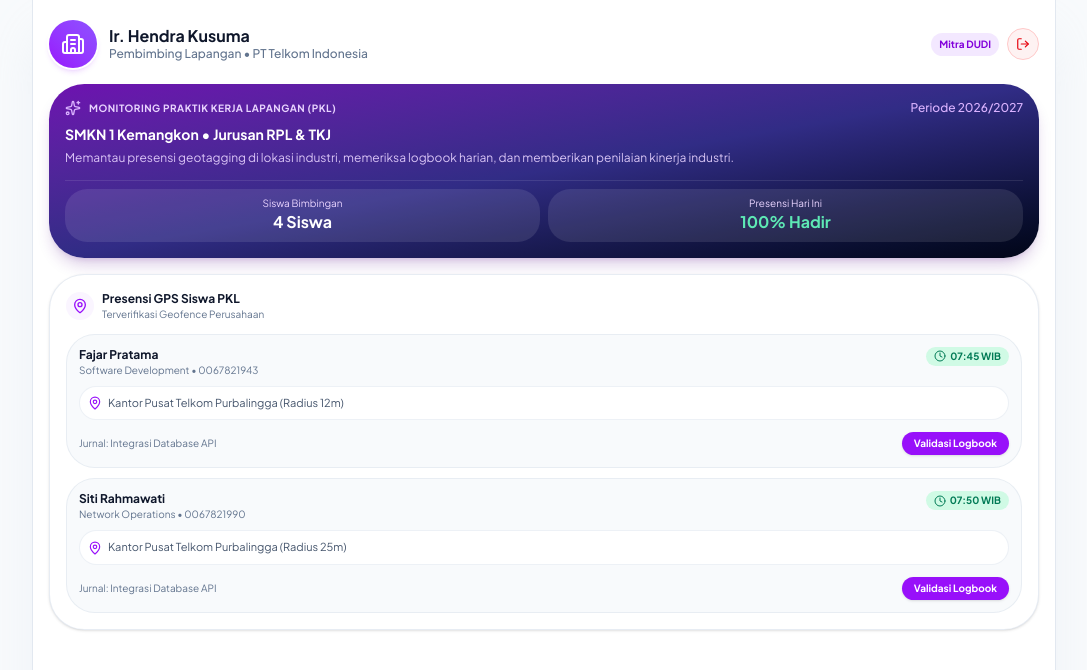
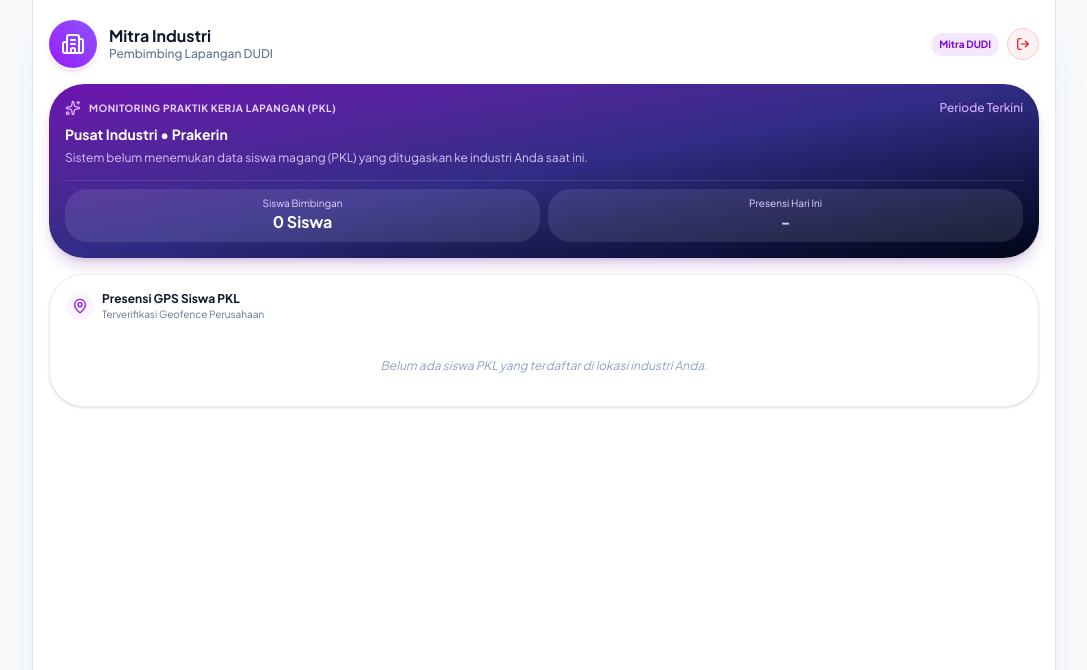
Before and after one commit to yafetyafet/pelita-lms, a Next.js app: page /dudi in a window 1280 px wide. Shown: the top 670 px of the page, without its empty margins (96-1183 px from the left). Built offline with nearby package versions, Linux system fonts and the light colour scheme.

Commit message:
fix: completely remove all remaining dummy text and hardcoded ui across all roles

```diff
--- a/src/app/dudi/page.tsx
+++ b/src/app/dudi/page.tsx
@@ -1,33 +1,15 @@
 "use client"
 
-import React, { useState } from "react"
+import React from "react"
 import Link from "next/link"
 import {
   Building2,
   MapPin,
-  FileSpreadsheet,
-  Award,
-  CheckCircle2,
-  UserCheck,
-  Clock,
-  Calendar,
-  ChevronRight,
   Sparkles,
   LogOut
 } from "lucide-react"
 
 export default function DudiDashboard() {
-  const [approvedList, setApprovedList] = useState<string[]>([])
-
-  const handleApprove = (name: string) => {
-    setApprovedList((prev) => [...prev, name])
-  }
-
-  const pklStudents = [
-    { name: "Fajar Pratama", nisn: "0067821943", divisi: "Software Development", time: "07:45 WIB", status: "Presensi Tepat Waktu", distance: "Kantor Pusat Telkom Purbalingga (Radius 12m)" },
-    { name: "Siti Rahmawati", nisn: "0067821990", divisi: "Network Operations", time: "07:50 WIB", status: "Presensi Tepat Waktu", distance: "Kantor Pusat Telkom Purbalingga (Radius 25m)" },
-  ]
-
   return (
     <div className="flex flex-col gap-4 p-4">
       {/* Header Profile Mitra DUDI */}
@@ -38,9 +20,9 @@ export default function DudiDashboard() {
           </div>
           <div>
             <div className="flex items-center gap-1.5">
-              <h2 className="text-base font-bold text-slate-900 leading-tight">Ir. Hendra Kusuma</h2>
+              <h2 className="text-base font-bold text-slate-900 leading-tight">Mitra Industri</h2>
             </div>
-            <p className="text-xs text-slate-500 font-medium">Pembimbing Lapangan • PT Telkom Indonesia</p>
+            <p className="text-xs text-slate-500 font-medium">Pembimbing Lapangan DUDI</p>
           </div>
         </div>
 
@@ -67,20 +49,20 @@ export default function DudiDashboard() {
               Monitoring Praktik Kerja Lapangan (PKL)
             </span>
           </div>
-          <span className="text-xs text-purple-300 font-medium">Periode 2026/2027</span>
+          <span className="text-xs text-purple-300 font-medium">Periode Terkini</span>
         </div>
-        <h3 className="text-sm font-bold text-white mb-1">SMKN 1 Kemangkon • Jurusan RPL & TKJ</h3>
+        <h3 className="text-sm font-bold text-white mb-1">Pusat Industri • Prakerin</h3>
         <p className="text-xs text-purple-200/90 leading-relaxed mb-3">
-          Memantau presensi geotagging di lokasi industri, memeriksa logbook harian, dan memberikan penilaian kinerja industri.
+          Sistem belum menemukan data siswa magang (PKL) yang ditugaskan ke industri Anda saat ini.
         </p>
         <div className="grid grid-cols-2 gap-2 text-xs pt-2 border-t border-white/10">
           <div className="bg-white/10 rounded-xl p-2 text-center">
             <span className="text-[10px] text-purple-200 block">Siswa Bimbingan</span>
-            <span className="text-base font-bold text-white">4 Siswa</span>
+            <span className="text-base font-bold text-white">0 Siswa</span>
           </div>
           <div className="bg-white/10 rounded-xl p-2 text-center">
             <span className="text-[10px] text-purple-200 block">Presensi Hari Ini</span>
-            <span className="text-base font-bold text-emerald-300">100% Hadir</span>
+            <span className="text-base font-bold text-slate-300">-</span>
           </div>
         </div>
       </div>
@@ -99,46 +81,8 @@ export default function DudiDashboard() {
           </div>
         </div>
 
-        <div className="flex flex-col gap-2.5">
-          {pklStudents.map((s) => {
-            const isApproved = approvedList.includes(s.name)
-
-            return (
-              <div key={s.name} className="p-3 rounded-2xl bg-slate-50 border border-slate-200/70 flex flex-col gap-2">
-                <div className="flex items-start justify-between">
-                  <div>
-                    <h4 className="text-xs font-bold text-slate-900">{s.name}</h4>
-                    <p className="text-[10px] text-slate-500">{s.divisi} • {s.nisn}</p>
-                  </div>
-                  <span className="text-[10px] font-bold text-emerald-700 bg-emerald-100 px-2 py-0.5 rounded-md flex items-center gap-1">
-                    <Clock className="w-3 h-3" />
-                    {s.time}
-                  </span>
-                </div>
-
-                <div className="flex items-center gap-1.5 text-[11px] text-slate-600 bg-white p-2 rounded-xl border border-slate-200/60">
-                  <MapPin className="w-3.5 h-3.5 text-purple-600 shrink-0" />
-                  <span className="truncate">{s.distance}</span>
-                </div>
-
-                <div className="flex items-center justify-between pt-1">
-                  <span className="text-[10px] text-slate-500">Jurnal: Integrasi Database API</span>
-                  {isApproved ? (
-                    <span className="text-[10px] font-bold text-emerald-600 flex items-center gap-1">
-                      <CheckCircle2 className="w-3.5 h-3.5" /> Disetujui
-                    </span>
-                  ) : (
-                    <button
-                      onClick={() => handleApprove(s.name)}
-                      className="px-3 py-1 rounded-lg bg-purple-600 hover:bg-purple-700 text-white font-bold text-[10px] shadow-sm transition"
-                    >
-                      Validasi Logbook
-                    </button>
-                  )}
-                </div>
-              </div>
-            )
-          })}
+        <div className="flex flex-col gap-2.5 mt-2">
+           <div className="text-center text-xs text-slate-400 italic py-4">Belum ada siswa PKL yang terdaftar di lokasi industri Anda.</div>
         </div>
       </div>
     </div>
--- a/src/app/student/page.tsx
+++ b/src/app/student/page.tsx
@@ -171,9 +171,9 @@ export default function StudentDashboard() {
           </div>
           <div>
             <div className="flex items-center gap-1.5">
-              <h2 className="text-base font-bold text-slate-900 leading-tight">Fajar Pratama</h2>
+              <h2 className="text-base font-bold text-slate-900 leading-tight">Profil Siswa</h2>
               <span className="text-[10px] bg-blue-100 text-blue-700 font-bold px-1.5 py-0.5 rounded-md">
-                XII RPL 1
+                Belum Ada Rombel
               </span>
             </div>
             <p className="text-xs text-slate-500 font-medium">SMKN 1 Kemangkon • TA 2026/2027</p>
@@ -235,7 +235,7 @@ export default function StudentDashboard() {
           </div>
           <div className="flex items-center justify-between text-blue-200 text-[11px]">
             <span>Radius Validasi:</span>
-            <span className="font-mono text-emerald-300 font-bold">18 Meter (Dalam Area)</span>
+            <span className="font-mono text-emerald-300 font-bold">Harap buka Detail GPS untuk memverifikasi lokasi</span>
           </div>
         </div>
 
@@ -292,8 +292,8 @@ export default function StudentDashboard() {
       <div className="grid grid-cols-3 gap-2.5">
         <Link href="/student/attendance" className="bg-white rounded-2xl p-3 border border-slate-200/80 shadow-sm flex flex-col items-center text-center hover:border-blue-300 transition">
           <span className="text-[11px] font-semibold text-slate-500">Kehadiran</span>
-          <span className="text-lg font-bold text-slate-900 mt-0.5">98.5%</span>
-          <span className="text-[10px] font-medium text-emerald-600 mt-0.5">Sangat Baik</span>
+          <span className="text-lg font-bold text-slate-900 mt-0.5">-</span>
+          <span className="text-[10px] font-medium text-emerald-600 mt-0.5">Data Kosong</span>
         </Link>
 
         <Link href="/student/discipline" className="bg-white rounded-2xl p-3 border border-slate-200/80 shadow-sm flex flex-col items-center text-center hover:border-blue-300 transition">
@@ -374,7 +374,7 @@ export default function StudentDashboard() {
 
             <div className="flex-1 pr-14">
               <h4 className="text-xs font-bold text-slate-900">
-                Pemrograman Web & Perangkat Bergerak
+                PemrogrData Kosong Web & Perangkat Bergerak
               </h4>
               <p className="text-[11px] text-slate-500 mt-0.5">Bpk. Kurniawan S, S.Kom</p>
 
@@ -434,8 +434,8 @@ export default function StudentDashboard() {
             <div className="flex flex-col gap-2 max-h-60 overflow-y-auto">
               <div className="p-3 bg-blue-50 border border-blue-100 rounded-xl">
                 <span className="text-[10px] font-bold text-blue-600 block mb-1">Baru saja</span>
-                <span className="text-xs font-bold text-slate-800 block">Tugas Matematika Ditambahkan</span>
-                <span className="text-[11px] text-slate-600">Bpk. Budi Santoso memberikan tugas baru. Tenggat besok.</span>
+                <span className="text-xs font-bold text-slate-800 block">Tidak Ada Tugas</span>
+                <span className="text-[11px] text-slate-600">Belum ada tugas atau materi baru yang ditugaskan.
               </div>
               <div className="p-3 bg-slate-50 border border-slate-100 rounded-xl">
                 <span className="text-[10px] font-bold text-slate-500 block mb-1">2 jam yang lalu</span>
--- a/src/app/teacher/page.tsx
+++ b/src/app/teacher/page.tsx
@@ -92,9 +92,9 @@ export default function TeacherDashboard() {
           </div>
           <div>
             <div className="flex items-center gap-1.5">
-              <h2 className="text-base font-bold text-slate-900 leading-tight">Bpk. Kurniawan S, S.Kom</h2>
+              <h2 className="text-base font-bold text-slate-900 leading-tight">Guru / Tenaga Pendidik</h2>
             </div>
-            <p className="text-xs text-slate-500 font-medium">Guru Produktif RPL • Wali Kelas XII RPL 1</p>
+            <p className="text-xs text-slate-500 font-medium">Belum ditugaskan sebagai wali kelas</p>
           </div>
         </div>
 
@@ -125,7 +125,7 @@ export default function TeacherDashboard() {
         </div>
 
         <p className="text-xs text-emerald-100/90 leading-relaxed mb-3">
-          Sesi 1 di kelas <strong>XII RPL 1</strong> (07:15 - 09:30) belum memiliki catatan jurnal materi dan ketercapaian kompetensi.
+          Sistem belum mendeteksi jadwal mengajar Anda untuk hari ini. Tambahkan jadwal atau isi jurnal insidental secara manual.
         </p>
 
         <div className="grid grid-cols-2 gap-2">
@@ -155,29 +155,21 @@ export default function TeacherDashboard() {
             </div>
             <div>
               <h3 className="text-xs font-bold text-slate-900">Radar Presensi Geotagging</h3>
-              <p className="text-[10px] text-slate-500">Kelas Binaan: XII Rekayasa Perangkat Lunak 1</p>
+              <p className="text-[10px] text-slate-500">Pemantauan Kelas Binaan</p>
             </div>
           </div>
-          <span className="text-[10px] font-bold text-emerald-700 bg-emerald-50 border border-emerald-200 px-2 py-0.5 rounded-full">
-            94.4% Hadir
+          <span className="text-[10px] font-bold text-slate-600 bg-slate-100 border border-slate-200 px-2 py-0.5 rounded-full">
+            0 Siswa
           </span>
         </div>
 
-        {/* Progress Bar Attendance */}
+        {/* Empty State Progress Bar */}
         <div className="flex flex-col gap-1.5">
           <div className="w-full h-2.5 bg-slate-100 rounded-full overflow-hidden flex">
-            <div className="bg-emerald-500 h-full" style={{ width: "94.4%" }} title="34 Hadir"></div>
-            <div className="bg-amber-400 h-full" style={{ width: "5.6%" }} title="2 Izin"></div>
+            <div className="bg-slate-300 h-full" style={{ width: "0%" }}></div>
           </div>
-          <div className="flex items-center justify-between text-[11px] font-medium text-slate-600">
-            <span className="flex items-center gap-1">
-              <span className="w-2 h-2 rounded-full bg-emerald-500 inline-block"></span>
-              34 Siswa (Radius Kampus)
-            </span>
-            <span className="flex items-center gap-1">
-              <span className="w-2 h-2 rounded-full bg-amber-400 inline-block"></span>
-              2 Siswa (Izin / Sakit)
-            </span>
+          <div className="flex items-center justify-center text-[11px] font-medium text-slate-400 italic pt-1">
+            Belum ada data siswa terdaftar di kelas binaan Anda.
           </div>
         </div>
       </Link>
@@ -190,7 +182,7 @@ export default function TeacherDashboard() {
             Modul Manajemen Guru
           </h3>
           <span className="text-[11px] font-semibold text-emerald-600">
-            8 Modul Aktif
+            Modul Utama
           </span>
         </div>
 
```
